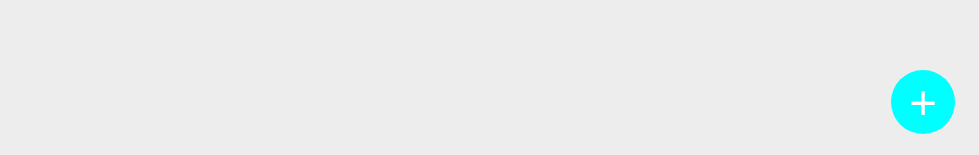
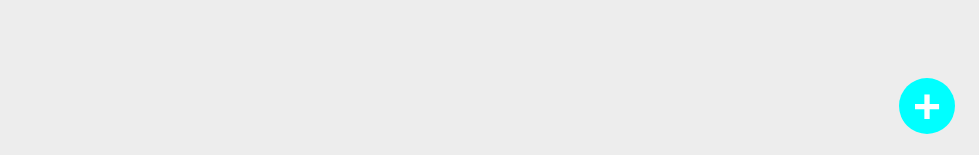
Before and after one commit to javalencis/to-do, a React (Create React App) app: page / in a window 1280 px wide. Shown: the part 642-797 px from the top of the page, without its empty margins (301-1280 px from the left). Built offline with nearby package versions, Linux system fonts and the light colour scheme.

Commit message:
Estilos iniciales terminados

```diff
--- a/src/components/CreateTodoButton.css
+++ b/src/components/CreateTodoButton.css
@@ -1,10 +1,11 @@
 .CreateTodoButton{
     background-color: aqua;
-    width: 64px;
-    height: 64px;
+    width: 56px;
+    height: 56px;
     border: none;
     color: white;
     font-size: 48px;
+    font-weight: 700;
     border-radius: 40px;
     position :absolute;
     right: 0;
```
